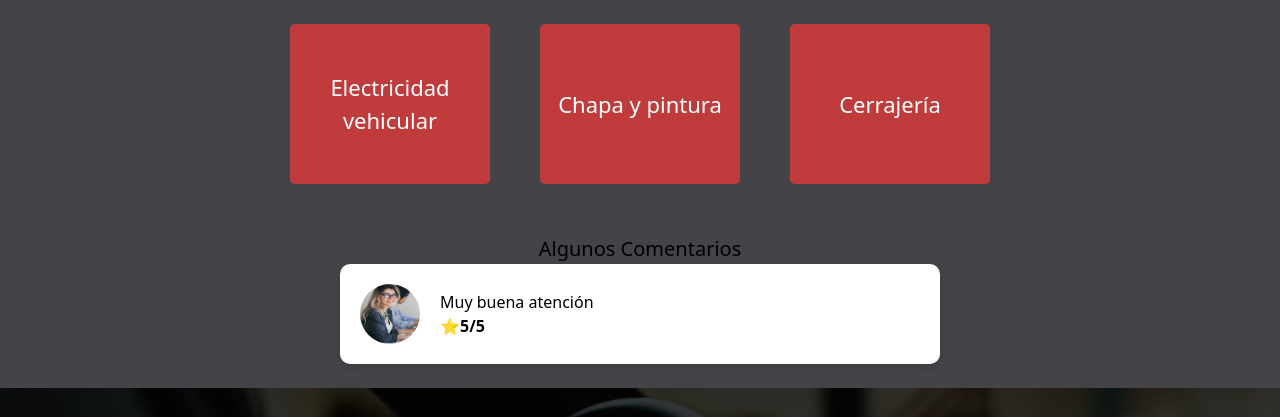
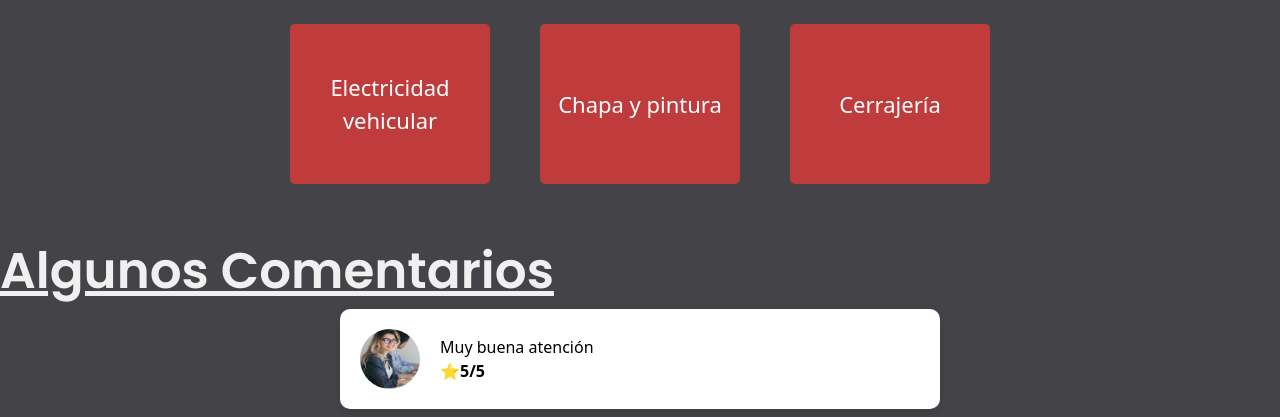
Before and after one commit to francoluca35/TorinoCars, a website: page index.html in a window 1280 px wide. Shown: the part 3176-3593 px from the top of the page. Drawn offline with nearby package versions, Linux system fonts and the light colour scheme.

Commit message:
Update style.css

```diff
--- a/css/style.css
+++ b/css/style.css
@@ -779,8 +779,11 @@ body {
   background-color: #444448;
 }
 .title-review h1{
-  text-align: center;
-  font-size: 20px;
+   font-size: 50px;
+  font-family: "Poppins", sans-serif;
+  font-weight: 600;
+  color: #f0f0f0;
+  text-decoration: underline;
 }
 .carousel {
   position: relative;
```
